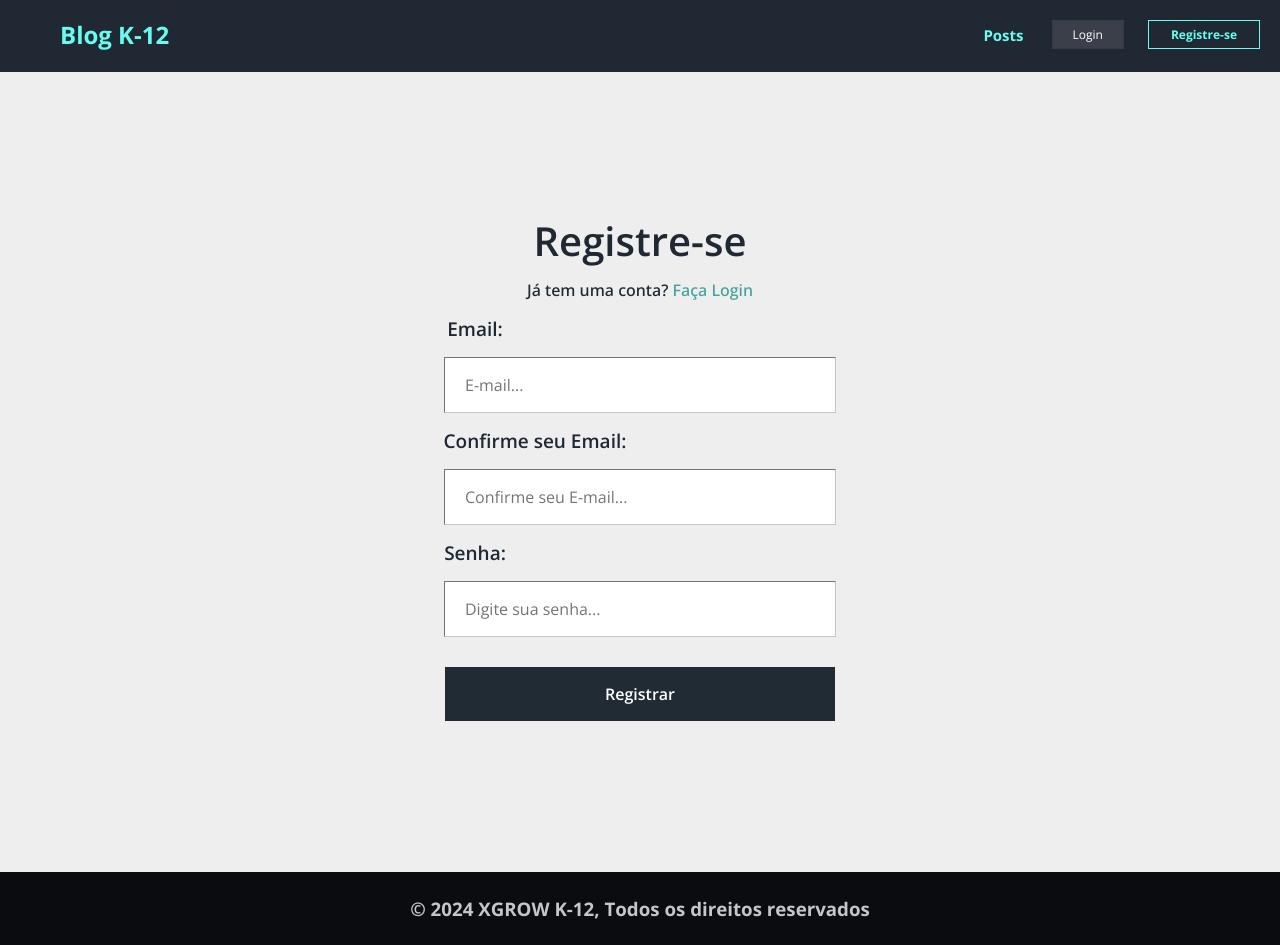
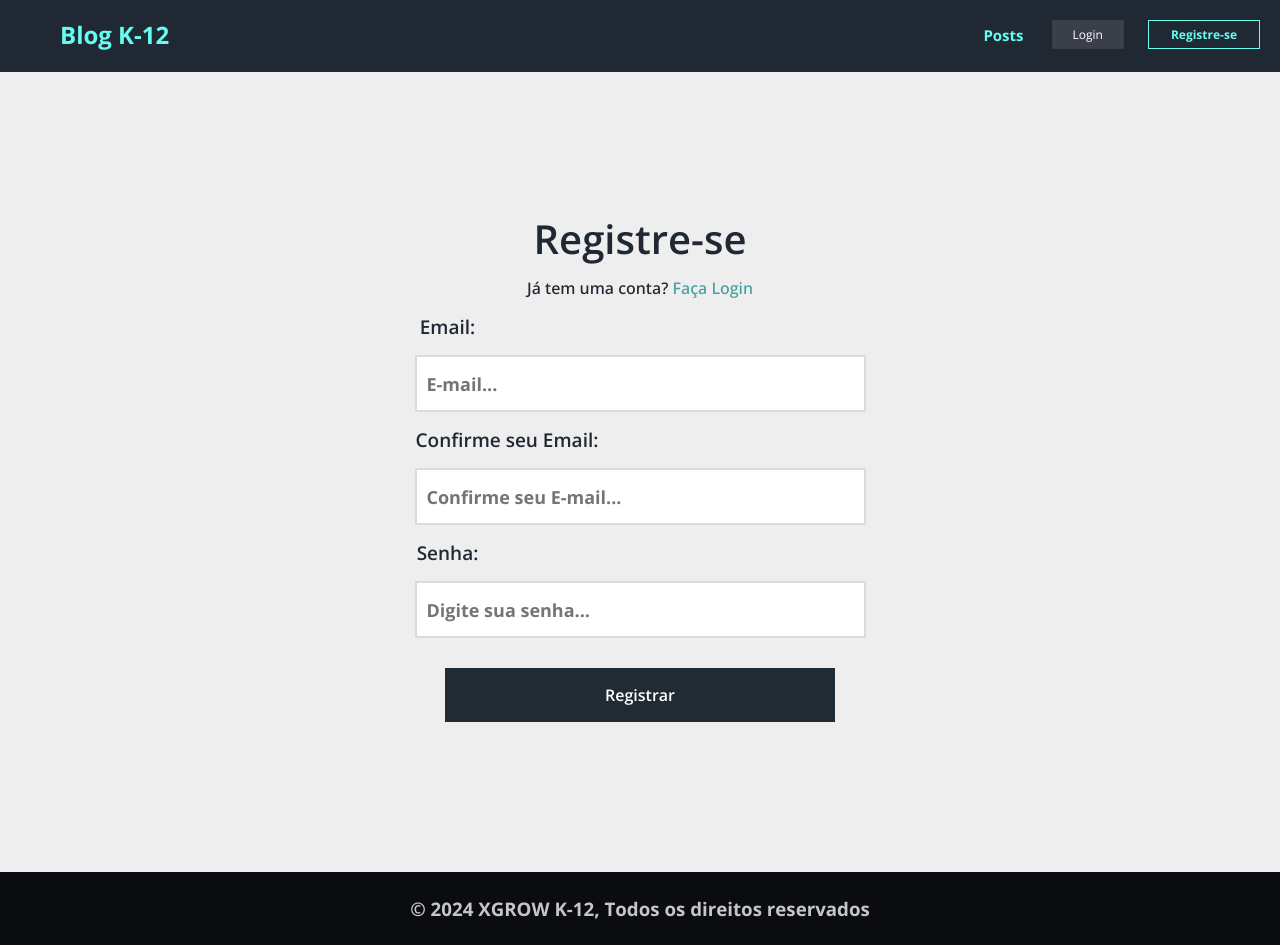
Before and after one commit to alessandreviaro/blogXgrow, a React (Create React App) app in the folder xgrow/: page /register in a window 1280 px wide. Built offline with nearby package versions, Linux system fonts and the light colour scheme.

Commit message:
login, register improvements

```diff
--- a/xgrow/src/Pages/login.css
+++ b/xgrow/src/Pages/login.css
@@ -56,5 +56,5 @@
     font-size: 19px;
     font-weight: 600;
     color: #202833;
-    margin-right: 330px;
+    margin-right: 385px;
 }
--- a/xgrow/src/Pages/register.css
+++ b/xgrow/src/Pages/register.css
@@ -21,13 +21,13 @@
     font-size: 19px;
     font-weight: 600;
     color: #202833;
-    margin-right: 330px;
+    margin-right: 385px;
     white-space: nowrap;
 }
 .label-register-problem {
     font-size: 19px;
     font-weight: 600;
     color: #202833;
-    margin-right: 210px;
+    margin-right: 266px;
     white-space: nowrap;
 }
--- a/xgrow/src/components/Input/styles.css
+++ b/xgrow/src/components/Input/styles.css
@@ -1,11 +1,17 @@
 .input {
-    padding-bottom: 15px;
-    outline: none;
-    padding: 16px 20px;
-    width: 100%;
-    font-size: 16px;
+
+    width: 427px;
+    height: 49px;
+    top: 353px;
+    left: 507px;
+    padding: 2px 10px;
+    width: 427px;
+    font-size: 18px;
+    font-weight: 700;
+    color: #c5c6c8;
+    border-style: double;
+    border-width: 2px;
 
     background-color: white;
-    border-color: #C5C6C8;
-    border-width: 1px;
+    border-color: #dbdbdb;
 }
```
